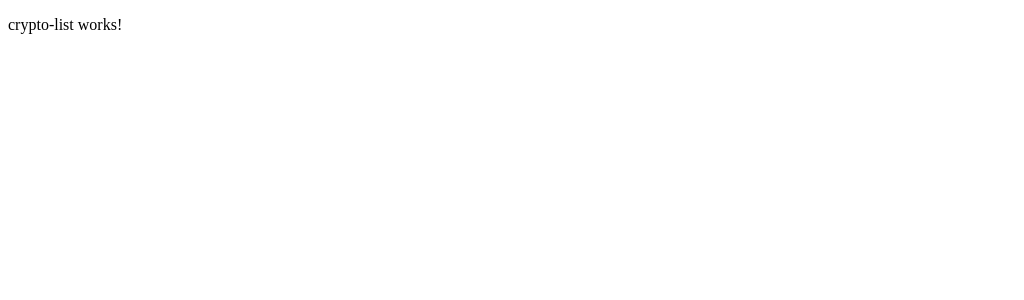
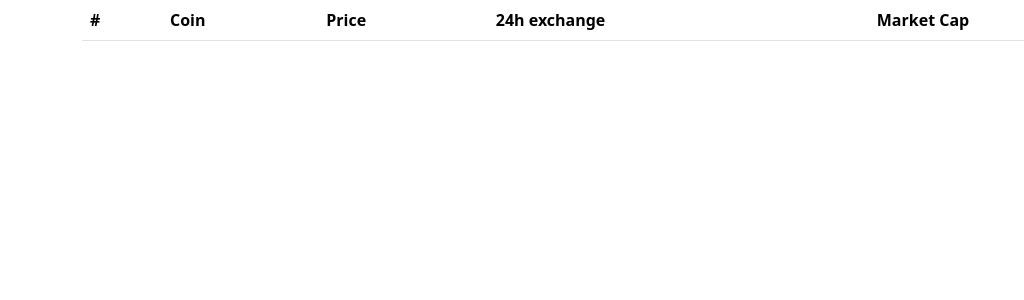
Before and after one commit to blintdm98/crypto-exchange, an Angular app in the folder crypto-exchange/: page /crypto-list in a window 1280 px wide. Shown: the top 300 px of the page, without its empty margins (0-1024 px from the left). Built offline with nearby package versions, Linux system fonts and the light colour scheme.

Commit message:
started list component + add ng-bootstrap dependencies

```diff
--- a/crypto-exchange/angular.json
+++ b/crypto-exchange/angular.json
@@ -25,6 +25,7 @@
               "src/assets"
             ],
             "styles": [
+              "node_modules/bootstrap/dist/css/bootstrap.min.css",
               "src/styles.css"
             ],
             "scripts": []
--- a/crypto-exchange/package.json
+++ b/crypto-exchange/package.json
@@ -18,6 +18,8 @@
     "@angular/platform-browser": "^16.2.12",
     "@angular/platform-browser-dynamic": "^16.2.12",
     "@angular/router": "^16.2.12",
+    "@ng-bootstrap/ng-bootstrap": "^15.1.2",
+    "@popperjs/core": "^2.11.6",
     "bootstrap": "^5.3.3",
     "rxjs": "~7.5.0",
     "tslib": "^2.3.0",
@@ -27,6 +29,7 @@
     "@angular-devkit/build-angular": "^16.2.12",
     "@angular/cli": "~16.2.12",
     "@angular/compiler-cli": "^16.2.12",
+    "@angular/localize": "^16.2.12",
     "@types/jasmine": "~4.3.0",
     "jasmine-core": "~4.5.0",
     "karma": "~6.4.0",
--- a/crypto-exchange/src/app/app.module.ts
+++ b/crypto-exchange/src/app/app.module.ts
@@ -6,6 +6,7 @@ import { AppComponent } from './app.component';
 import { AuthModule } from './auth/auth.module';
 import { CryptoModule } from './crypto/crypto.module';
 import { LoginComponent } from './auth/login/login.component';
+import { NgbModule } from '@ng-bootstrap/ng-bootstrap';
 
 @NgModule({
   declarations: [
@@ -15,7 +16,8 @@ import { LoginComponent } from './auth/login/login.component';
     BrowserModule,
     AppRoutingModule,
     AuthModule,
-    CryptoModule
+    CryptoModule,
+    NgbModule
   ],
   providers: [],
   bootstrap: [AppComponent]
--- a/crypto-exchange/src/app/crypto/crypto-list/crypto-list.component.html
+++ b/crypto-exchange/src/app/crypto/crypto-list/crypto-list.component.html
@@ -1 +1,13 @@
-<p>crypto-list works!</p>
+<div class="container">
+    <table class="table table-striped">
+        <thead>
+            <tr>
+                <th class="col">#</th>
+                <th class="col">Coin</th>
+                <th class="col">Price</th>
+                <th class="col">24h exchange</th>
+                <th class="col">Market Cap</th>
+            </tr>
+        </thead>
+    </table>
+</div>
--- a/crypto-exchange/src/main.ts
+++ b/crypto-exchange/src/main.ts
@@ -1,3 +1,5 @@
+/// <reference types="@angular/localize" />
+
 import { platformBrowserDynamic } from '@angular/platform-browser-dynamic';
 
 import { AppModule } from './app/app.module';
--- a/crypto-exchange/tsconfig.app.json
+++ b/crypto-exchange/tsconfig.app.json
@@ -3,7 +3,9 @@
   "extends": "./tsconfig.json",
   "compilerOptions": {
     "outDir": "./out-tsc/app",
-    "types": []
+    "types": [
+      "@angular/localize"
+    ]
   },
   "files": [
     "src/main.ts"
```
Also changed, not shown: 2 other files (tests, documents, lock files or other folders).
